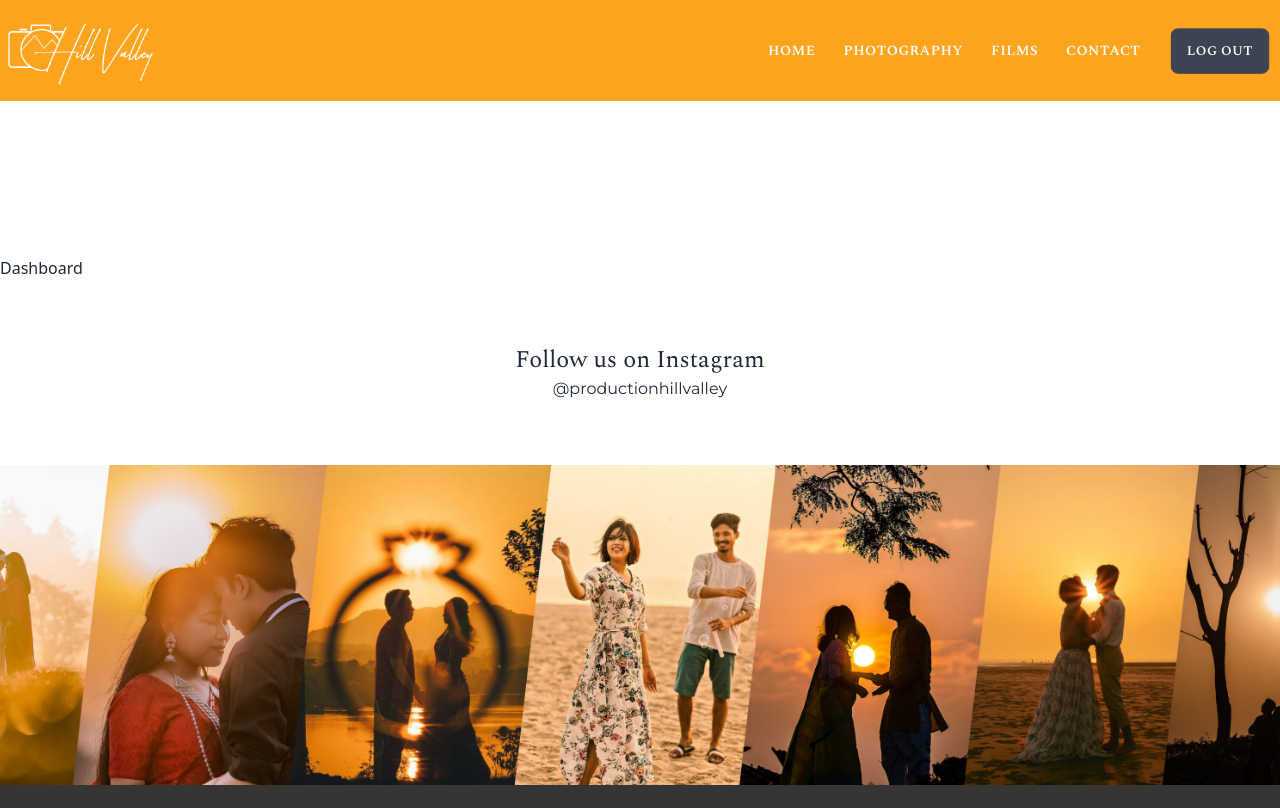
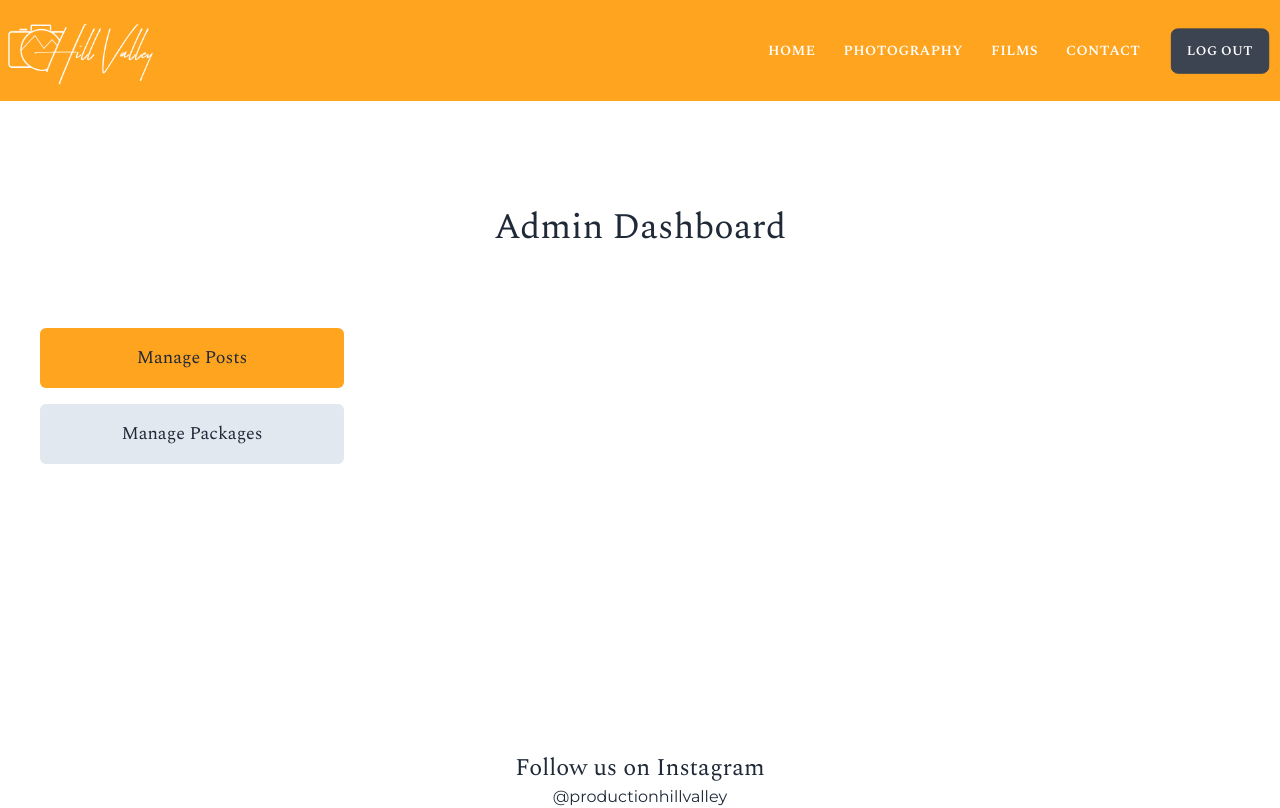
Before and after one commit to Alapottra-troj1n/hill-valley-production, a Next.js app: page /admin/dashboard in a window 1280 px wide. Shown: the top 808 px of the page. Built offline with nearby package versions, Linux system fonts and the light colour scheme; no server answers; sample sign-in values are in the browser's storage; a web font is replaced by a local one.

Commit message:
added dashboard two options toggle

```diff
--- a/pages/admin/dashboard.jsx
+++ b/pages/admin/dashboard.jsx
@@ -1,9 +1,36 @@
 import React from 'react';
+import { useState } from 'react';
+const Dashboard = () => {
 
-const Dashboard = () => {
+   const [adminOption, setAdminOption] = useState('ManagePosts');
+
+
+
+
     return (
-        <div className="pt-64" >
-            <h2>Dashboard</h2>
+        <div className="pt-52 py-56 font-display container mx-auto" >
+            <div className="pb-20" >
+                <h2 className="text-center text-4xl " >Admin Dashboard</h2>
+            </div>
+
+            <div className="grid grid-cols-[30%,60%]" >
+                <div className="flex flex-col px-10 gap-4 text-lg" >
+                        <button onClick={() => setAdminOption('ManagePosts') } className={`${adminOption === 'ManagePosts' ? 'bg-main' : 'bg-slate-200'} py-4 rounded-md`}>Manage Posts</button>
+                        <button onClick={() => setAdminOption('ManagePackages') } className={`${adminOption === 'ManagePackages' ? 'bg-main' : 'bg-slate-200'} py-4 rounded-md`}>Manage Packages</button>
+
+                </div>
+
+                <div>
+
+
+
+                </div>
+
+
+            </div>
+
+
+
         </div>
     );
 };
```
